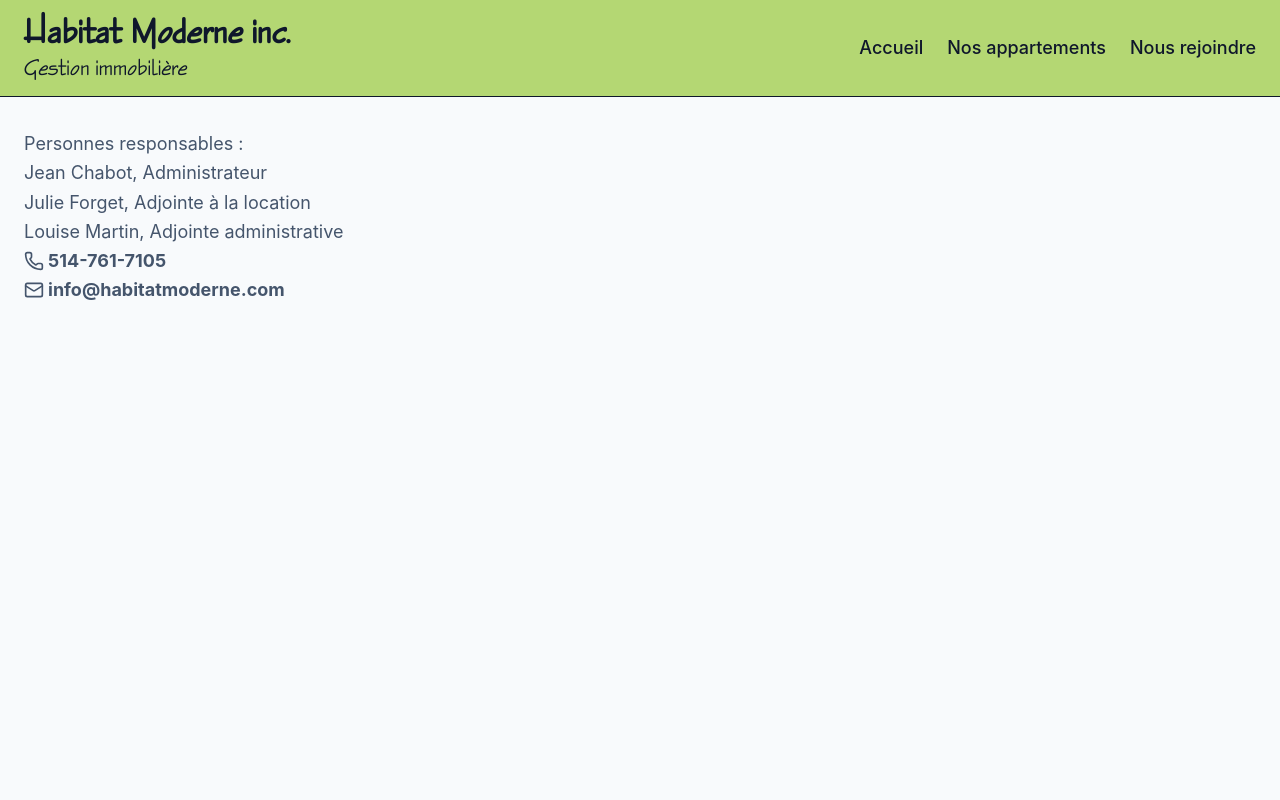
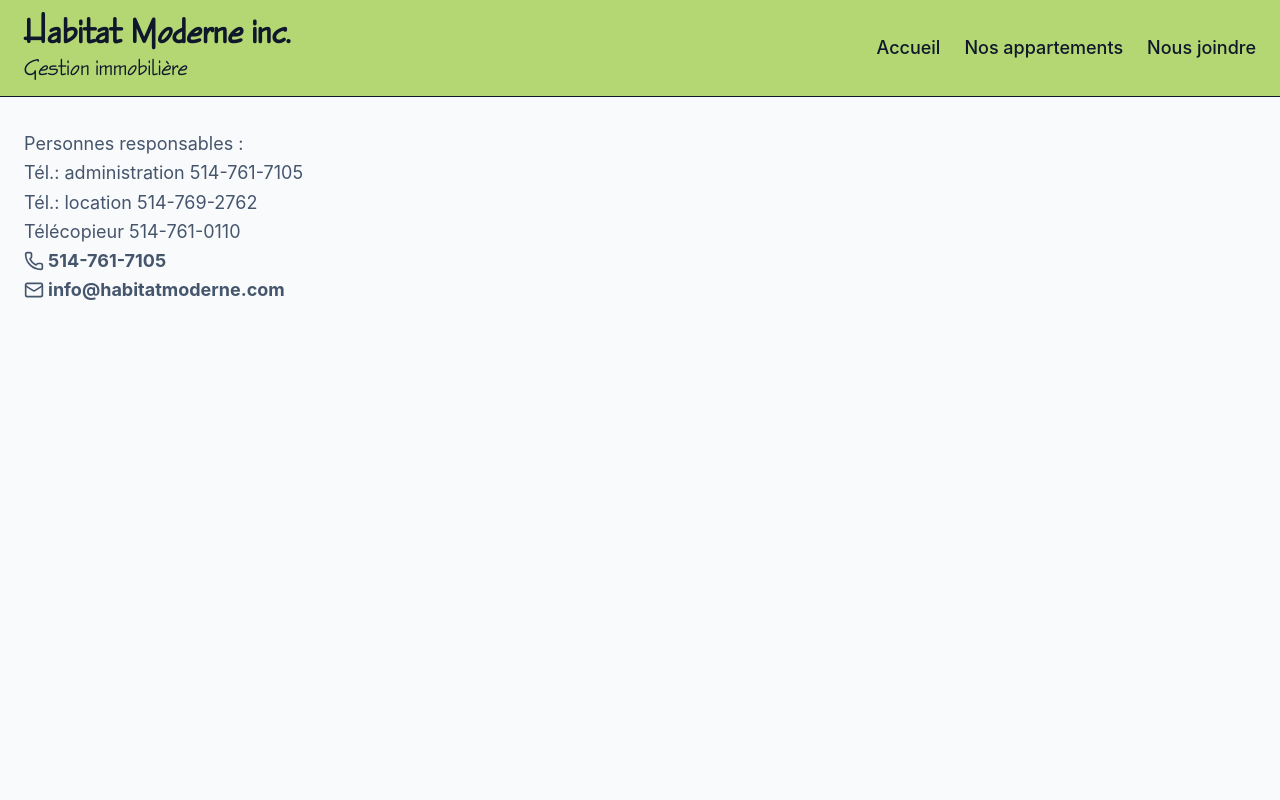
Before and after one commit to pedrovivas/habitat-moderne, a React (Vite) app: page /nous-rejoindre in a window 1280 px wide. Shown: the top 800 px of the page. Built offline with nearby package versions, Linux system fonts and the light colour scheme.

Commit message:
Add  footer logo and correct some text

```diff
--- a/src/ContactUs.jsx
+++ b/src/ContactUs.jsx
@@ -6,9 +6,9 @@
       <main className="max-w-7xl mx-auto px-6 pt-8 text-slate-600 leading-relaxed text-lg">
         <p>Personnes responsables :</p>
         <ul>
-          <li>Jean Chabot, Administrateur</li>
-          <li>Julie Forget, Adjointe à la location</li>
-          <li>Louise Martin, Adjointe administrative</li>
+          <li>Tél.: administration 514-761-7105</li>
+          <li>Tél.: location 514-769-2762</li>
+          <li>Télécopieur 514-761-0110</li>
         </ul>
         <a
           href="tel:5147617105"
@@ -22,9 +22,7 @@
           className="flex items-center gap-1 hover:opacity-75 transition group"
         >
           <Mail className="w-5 h-5 group-hover:scale-110 transition" />
-          <span className="font-bold">
-            info@habitatmoderne.com
-          </span>
+          <span className="font-bold">info@habitatmoderne.com</span>
         </a>
       </main>
     </div>
--- a/src/Footer.jsx
+++ b/src/Footer.jsx
@@ -3,6 +3,7 @@
 
   return (
     <footer className="bg-slate-900 text-slate-400 py-12 px-4 mt-auto">
+      <img className="m-auto max-w-[400px] invert mix-blend-screen" src="/logo.png" />
       <div className="max-w-6xl mx-auto text-center">
         <p>© {year} Habitat Moderne inc. Tous droits réservés.</p>
       </div>
--- a/src/HomePage.jsx
+++ b/src/HomePage.jsx
@@ -6,7 +6,7 @@
           Établie depuis 1965, la compagnie Habitat Moderne Inc vous offre des
           logements rénovés avec goût à des prix raisonnables. Depuis le tout
           début de l'entreprise, nos bureaux sont situés au 3572, rue
-          Wellington, à Verdun. Si vous cherchez à vous loger, n'hésitez pas é
+          Wellington, à Verdun. Si vous cherchez à vous loger, n'hésitez pas à
           visiter nos appartements. Notre personnel administratif et notre
           équipe qui s'occupe de l'entretien, des réparations et de la
           rénovation sont des gens d'expérience et vous offrent un service
--- a/src/Navbar.jsx
+++ b/src/Navbar.jsx
@@ -40,7 +40,7 @@
             <Link to="/appartements">Nos appartements</Link>
           </li>
           <li className="font-medium hover:opacity-75 text-lg">
-            <Link to="/nous-rejoindre">Nous rejoindre</Link>
+            <Link to="/nous-rejoindre">Nous joindre</Link>
           </li>
         </ul>
 
```
Also changed, not shown: public/logo.png (added).
